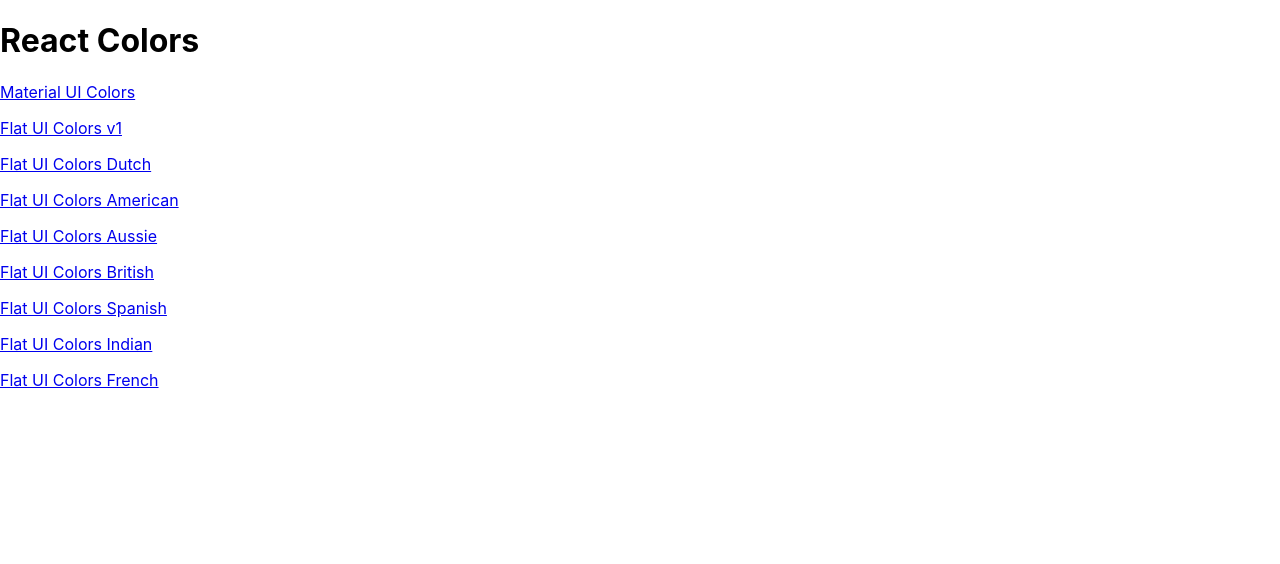
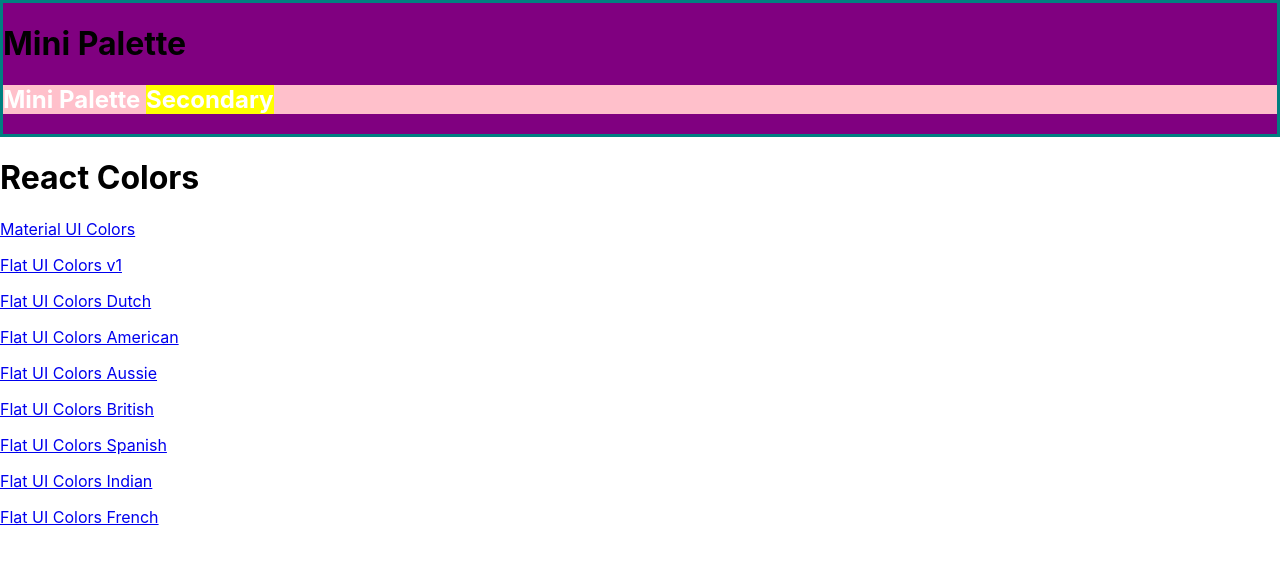
Before and after one commit to sorinupwork/react-colors, a React (Create React App) app: page / in a window 1280 px wide. Shown: the top 564 px of the page. Built offline with nearby package versions, Linux system fonts and the light colour scheme.

Commit message:
Add withStyles with demo styles

```diff
--- a/package.json
+++ b/package.json
@@ -7,6 +7,7 @@
     "@emotion/styled": "^11.6.0",
     "@mui/icons-material": "^5.2.5",
     "@mui/material": "^5.2.7",
+    "@mui/styles": "^5.2.3",
     "@testing-library/jest-dom": "^5.16.1",
     "@testing-library/react": "^12.1.2",
     "@testing-library/user-event": "^13.5.0",
--- /dev/null
+++ b/src/MiniPalette.js
@@ -0,0 +1,35 @@
+import React from "react";
+import { withStyles } from "@mui/styles";
+
+const styles = {
+  main: {
+    backgroundColor: "purple",
+    border: "3px solid teal",
+  },
+  secondary: {
+    backgroundColor: "pink",
+    "& h1": {
+      color: "white",
+      "& span": {
+        backgroundColor: "yellow",
+      },
+    },
+  },
+};
+
+function MiniPalette(props) {
+  const { classes } = props;
+  console.log(classes);
+  return (
+    <div className={classes.main}>
+      <h1>Mini Palette</h1>
+      <section className={classes.secondary}>
+        <h1>
+          Mini Palette <span>Secondary</span>
+        </h1>
+      </section>
+    </div>
+  );
+}
+
+export default withStyles(styles)(MiniPalette);
--- a/src/PalleteList.js
+++ b/src/PalleteList.js
@@ -1,4 +1,5 @@
 import React, { Component } from "react";
+import MiniPalette from "./MiniPalette";
 import { Link } from "react-router-dom";
 
 export default class PalleteList extends Component {
@@ -6,6 +7,7 @@
     const { palletes } = this.props;
     return (
       <div>
+        <MiniPalette />
         <h1>React Colors</h1>
         {palletes.map((pallete) => (
           <p>
```
Also changed, not shown: 1 other file (tests, documents, lock files or other folders).
